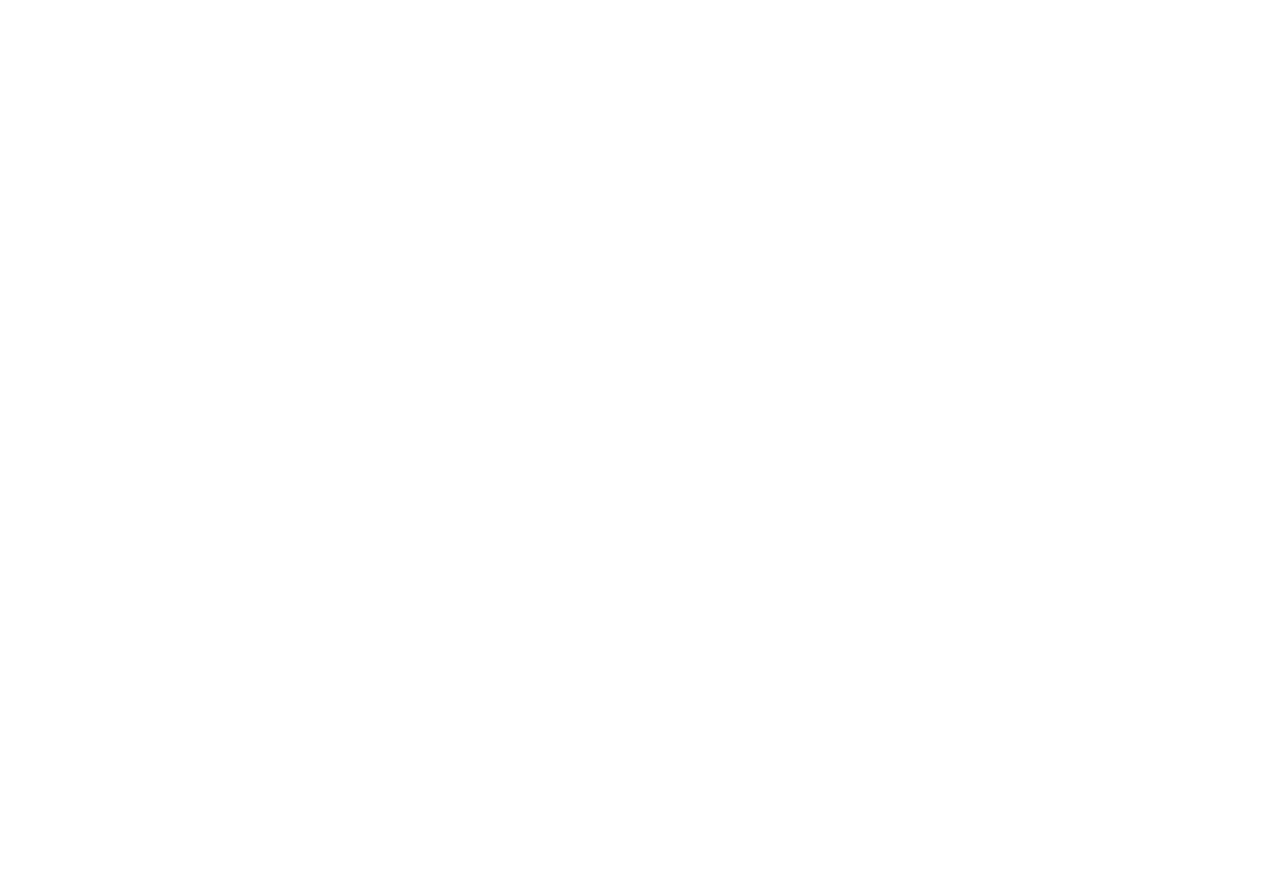
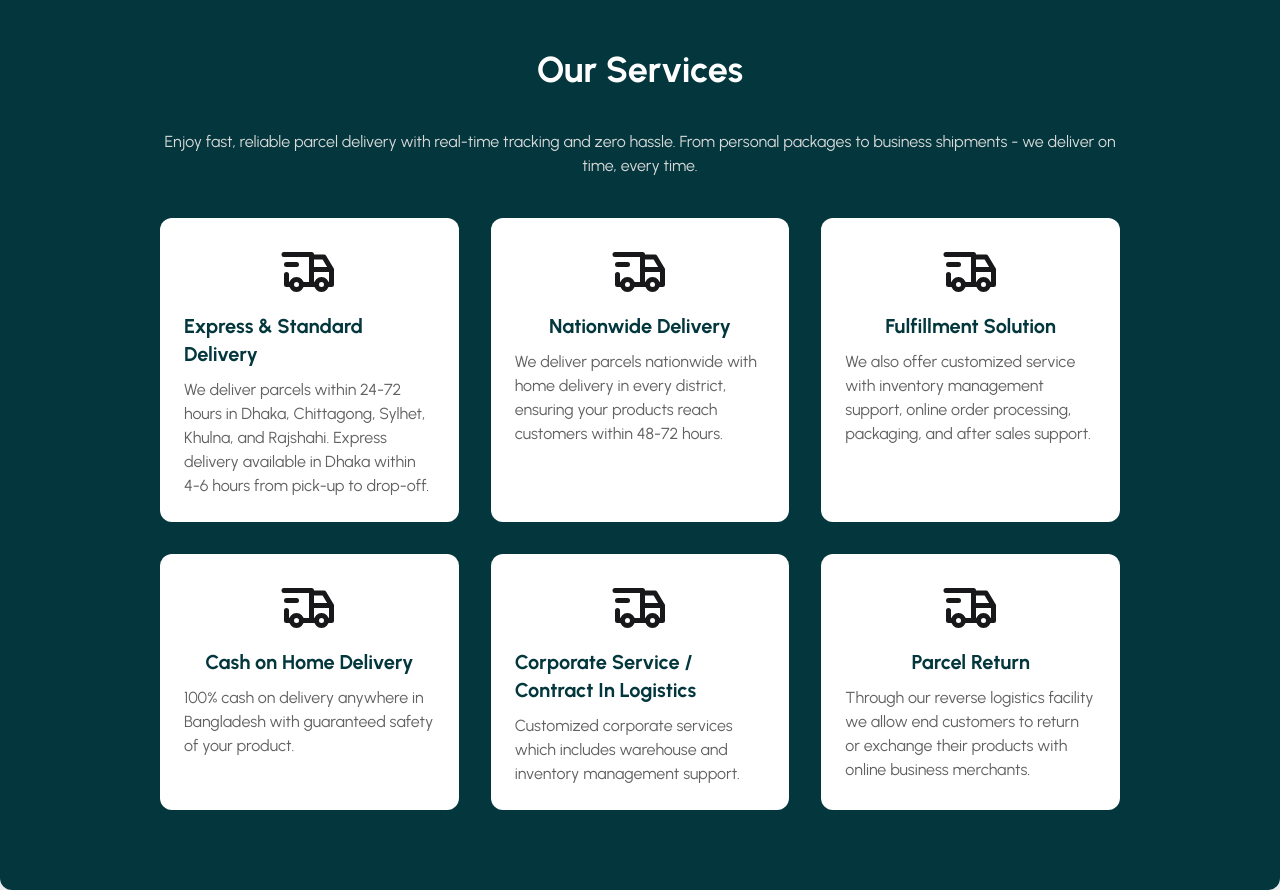
Before and after one commit to aamamunszone/zap-shift-client, a React (Vite) app: page /home in a window 1280 px wide. Shown: the part 1220-2110 px from the top of the page. Before the commit the page ends 1110 px from the top, so only its background shows below. Built offline with nearby package versions, Linux system fonts and the light colour scheme.

Commit message:
feat(HomePage): OurServices section added to HomePage

```diff
--- a/src/pages/Home/Home.jsx
+++ b/src/pages/Home/Home.jsx
@@ -1,6 +1,7 @@
 import React from 'react';
 import HeroSection from './components/HeroSection/HeroSection';
 import HowItWorks from './components/HowItWorks/HowItWorks';
+import OurServices from './components/OurServices/OurServices';
 
 const Home = () => {
   return (
@@ -16,6 +17,11 @@
       <section>
         <HowItWorks />
       </section>
+
+      {/* Our Services Section */}
+      <section>
+        <OurServices />
+      </section>
     </div>
   );
 };
--- a/src/pages/Home/components/HowItWorks/HowItWorks.jsx
+++ b/src/pages/Home/components/HowItWorks/HowItWorks.jsx
@@ -8,24 +8,28 @@
 const HowItWorks = () => {
   const HowItWorksCards = [
     {
+      id: 1,
       icon: <CiDeliveryTruck />,
       title: 'Booking Pick & Drop',
       description:
         'From personal packages to business shipments - we deliver on time, every time.',
     },
     {
+      id: 2,
       icon: <GiPayMoney />,
       title: 'Cash On Delivery',
       description:
         'From personal packages to business shipments - we deliver on time, every time.',
     },
     {
+      id: 3,
       icon: <GoOrganization />,
       title: 'Delivery Hub',
       description:
         'From personal packages to business shipments - we deliver on time, every time.',
     },
     {
+      id: 4,
       icon: <TbTruckDelivery />,
       title: 'Booking SME & Corporate',
       description:
@@ -40,7 +44,10 @@
       </h2>
       <div className="grid grid-cols-4 gap-8">
         {HowItWorksCards.map((card) => (
-          <div className="bg-base-100 rounded-md p-6 flex flex-col justify-between gap-2.5 hover:scale-105 transition-all duration-300 ease-in-out cursor-pointer">
+          <div
+            key={card.id}
+            className="bg-base-100 rounded-xl p-6 flex flex-col justify-between gap-2.5 hover:scale-105 transition-all duration-300 ease-in-out cursor-pointer"
+          >
             <span className="text-6xl">{card.icon}</span>
             <h3 className="text-xl text-secondary font-bold">{card.title}</h3>
             <p className="text-[#606060]">{card.description}</p>
--- /dev/null
+++ b/src/pages/Home/components/OurServices/OurServices.jsx
@@ -0,0 +1,77 @@
+import React from 'react';
+import Container from '../../../../components/common/Container/Container';
+import { TbTruckDelivery } from 'react-icons/tb';
+
+const OurServices = () => {
+  const OurServicesCards = [
+    {
+      id: 1,
+      icon: <TbTruckDelivery />,
+      title: 'Express  & Standard Delivery',
+      description:
+        'We deliver parcels within 24-72 hours in Dhaka, Chittagong, Sylhet, Khulna, and Rajshahi. Express delivery available in Dhaka within 4-6 hours from pick-up to drop-off.',
+    },
+    {
+      id: 2,
+      icon: <TbTruckDelivery />,
+      title: 'Nationwide Delivery',
+      description:
+        'We deliver parcels nationwide with home delivery in every district, ensuring your products reach customers within 48-72 hours.',
+    },
+    {
+      id: 3,
+      icon: <TbTruckDelivery />,
+      title: 'Fulfillment Solution',
+      description:
+        'We also offer customized service with inventory management support, online order processing, packaging, and after sales support.',
+    },
+    {
+      id: 4,
+      icon: <TbTruckDelivery />,
+      title: 'Cash on Home Delivery',
+      description:
+        '100% cash on delivery anywhere in Bangladesh with guaranteed safety of your product.',
+    },
+    {
+      id: 5,
+      icon: <TbTruckDelivery />,
+      title: 'Corporate Service / Contract In Logistics',
+      description:
+        'Customized corporate services which includes warehouse and inventory management support.',
+    },
+    {
+      id: 6,
+      icon: <TbTruckDelivery />,
+      title: 'Parcel Return',
+      description:
+        'Through our reverse logistics facility we allow end customers to return or exchange their products with online business merchants.',
+    },
+  ];
+
+  return (
+    <Container className="bg-secondary px-40 py-20 rounded-xl">
+      <h2 className="text-center text-4xl font-bold mb-10 text-white">
+        Our Services
+      </h2>
+      <p className="text-center text-[#DADADA] mb-10">
+        Enjoy fast, reliable parcel delivery with real-time tracking and zero
+        hassle. From personal packages to business shipments - we deliver on
+        time, every time.
+      </p>
+      <div className="grid grid-cols-3 gap-8">
+        {OurServicesCards.map((card) => (
+          <div
+            key={card.id}
+            className="bg-base-100 rounded-xl p-6 flex flex-col justify-start items-center gap-2.5 hover:bg-primary hover:scale-105 transition-all duration-300 ease-in-out cursor-pointer"
+          >
+            <span className="text-6xl">{card.icon}</span>
+            <h3 className="text-xl text-secondary font-bold">{card.title}</h3>
+            <p className="text-[#606060]">{card.description}</p>
+          </div>
+        ))}
+      </div>
+    </Container>
+  );
+};
+
+export default OurServices;
```
